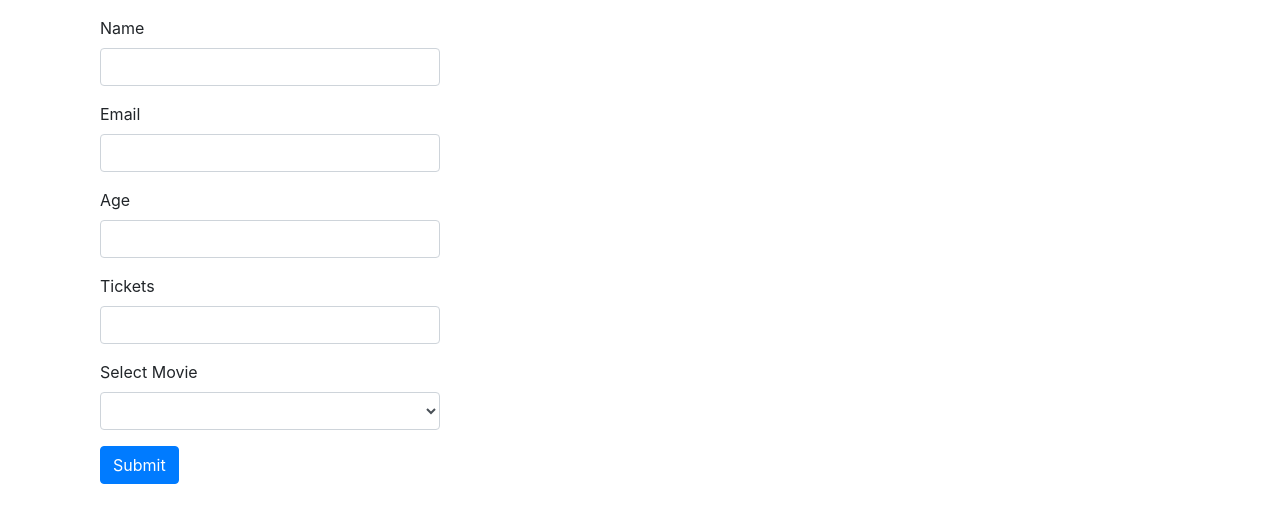
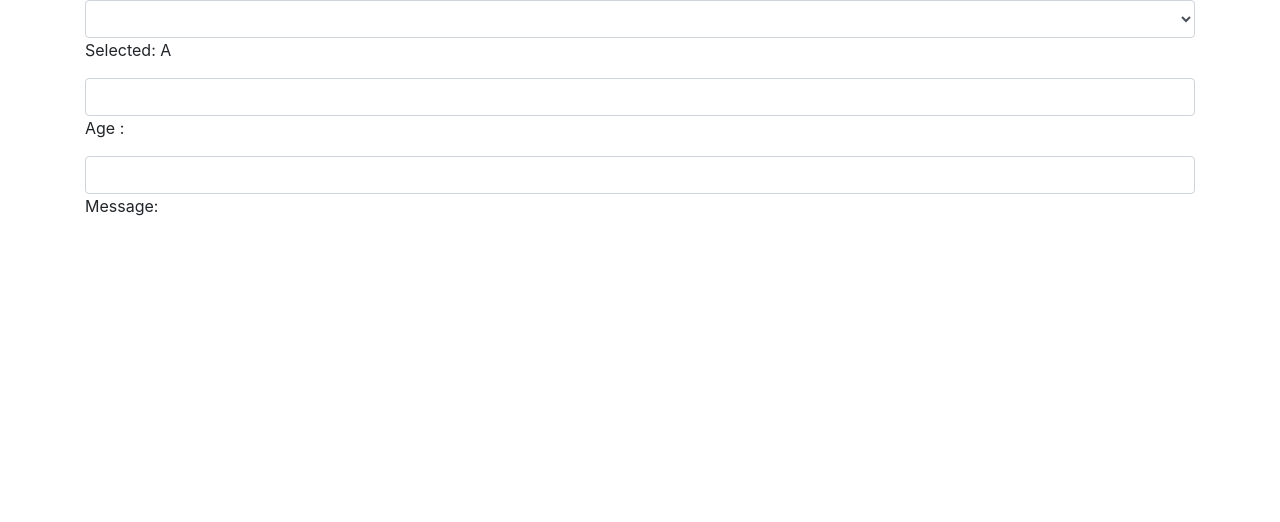
Before and after one commit to HaiderMalik12/forms-in-vuejs, a Vue app: page / in a window 1280 px wide. Shown: the top 522 px of the page. Built offline with nearby package versions, Linux system fonts and the light colour scheme.

Commit message:
value bidning starter

```diff
--- a/src/App.vue
+++ b/src/App.vue
@@ -1,17 +1,19 @@
 <template>
     <div class="container">
-        <form-validations />
+        <value-binding />
     </div>
 </template>
 
 <script>
 import BasicForm from './components/BasicForm.vue'
 import FormValidations from './components/FormValidations.vue'
+import ValueBinding from './components/ValueBinding.vue'
 export default {
     name: 'app',
     components: {
         BasicForm,
-        FormValidations
+        FormValidations,
+        ValueBinding
     }
 };
 </script>
--- /dev/null
+++ b/src/components/ValueBinding.vue
@@ -0,0 +1,36 @@
+<template>
+    <div class="form-group">
+        <select v-model="selected" class="form-control">
+            <!-- use v-for for the options -->
+        </select>
+        <p>Selected: {{ selected }}</p>
+
+        <input type="number" class="form-control">
+        <p> Age : {{age}} </p>
+
+        <input type="text" class="form-control"/>
+        <p>Message: {{msg}} </p>
+    </div>
+</template>
+
+<script>
+export default {
+name: 'ValueBindingForm',
+data(){
+    return {
+    selected: 'A',
+    age: '',
+    msg: '',
+    options: [
+      { text: 'One', value: 'A' },
+      { text: 'Two', value: 'B' },
+      { text: 'Three', value: 'C' },
+      { text: 'Four', value: 'D' },
+    ]
+  }
+}
+}
+</script>
+
+<style>
+</style>
```
